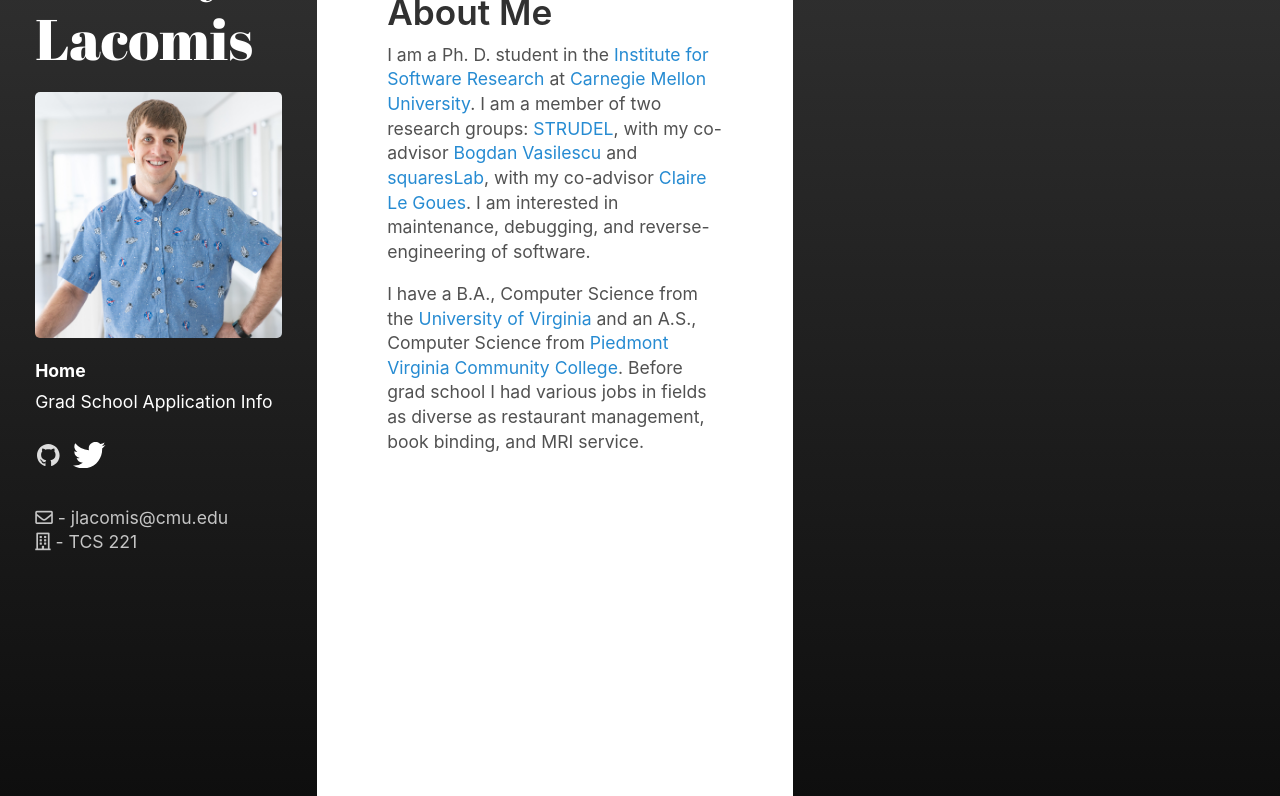
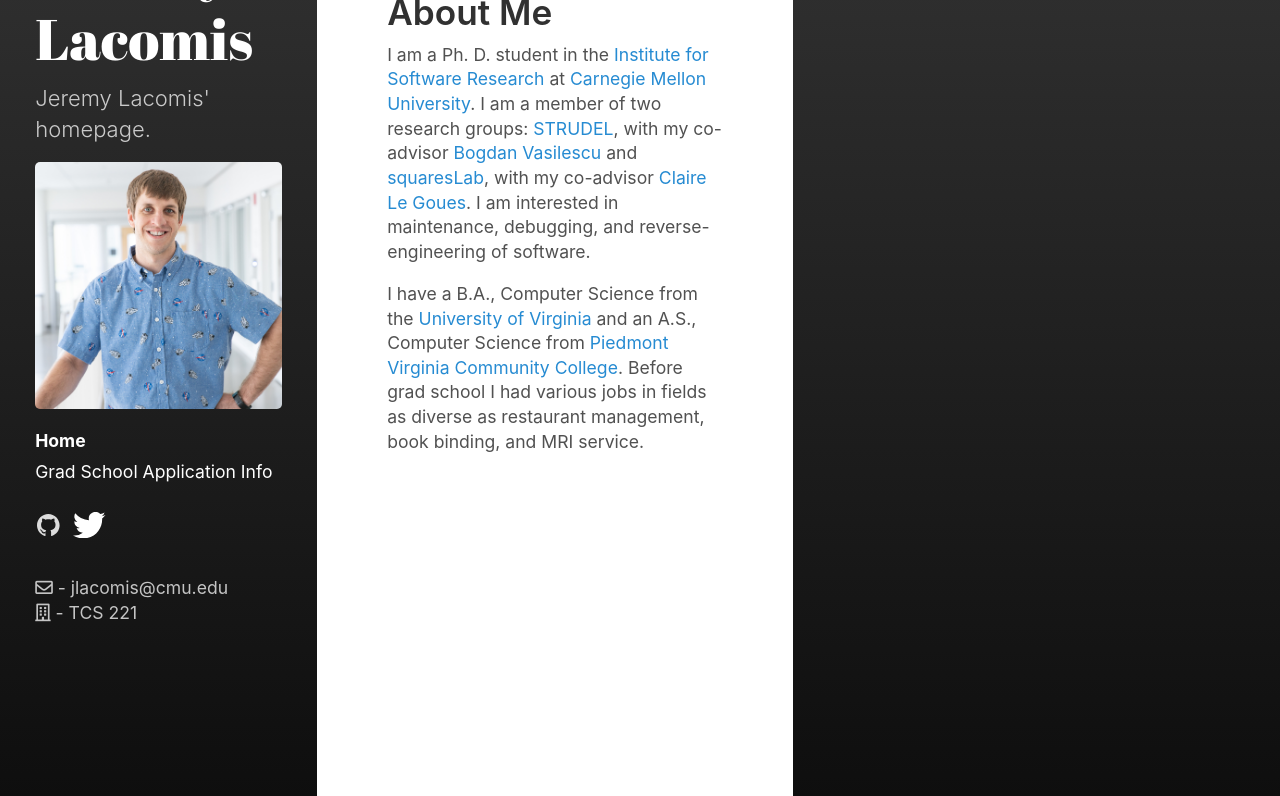
Before and after one commit to jlacomis/jlacomis.github.io, a Jekyll site: the page built from index.md, in a window 1280 px wide, cut to the strip 104-900 px from the top of the page. Built offline with Jekyll 4.4.1, drawn with Linux system fonts in a browser that asks for light colours; nearby versions of some CDN libraries; some of the changed lines change nothing that is shown.

Commit message:
Update config

```diff
--- a/_config.yml
+++ b/_config.yml
@@ -4,8 +4,8 @@
 
 # Setup
 title:            Jeremy Lacomis
-# description:      'Jeremy Lacomis homepage.'
-# baseurl:          /~jlacomis
+description:      "Jeremy Lacomis' homepage."
+baseurl:          ""
 
 author:
   name:           'Jeremy Lacomis'
@@ -15,11 +15,7 @@
 # paginate_path:    '/page:num'
                     # Or '/blog/page:num' if you want to move your index pages
 
-plugins:
-  - jekyll-feed
-  - jekyll-gist
-  - jekyll-paginate
-  - jekyll/scholar
+plugins: ['jekyll/scholar']
 
 # Custom vars
 # version:            3.4.1
@@ -43,3 +39,5 @@
   sort_by: year, month
   group_order: descending
   bibliography_template: bib_template
+
+# exclude: "list of files to exclude"
```
